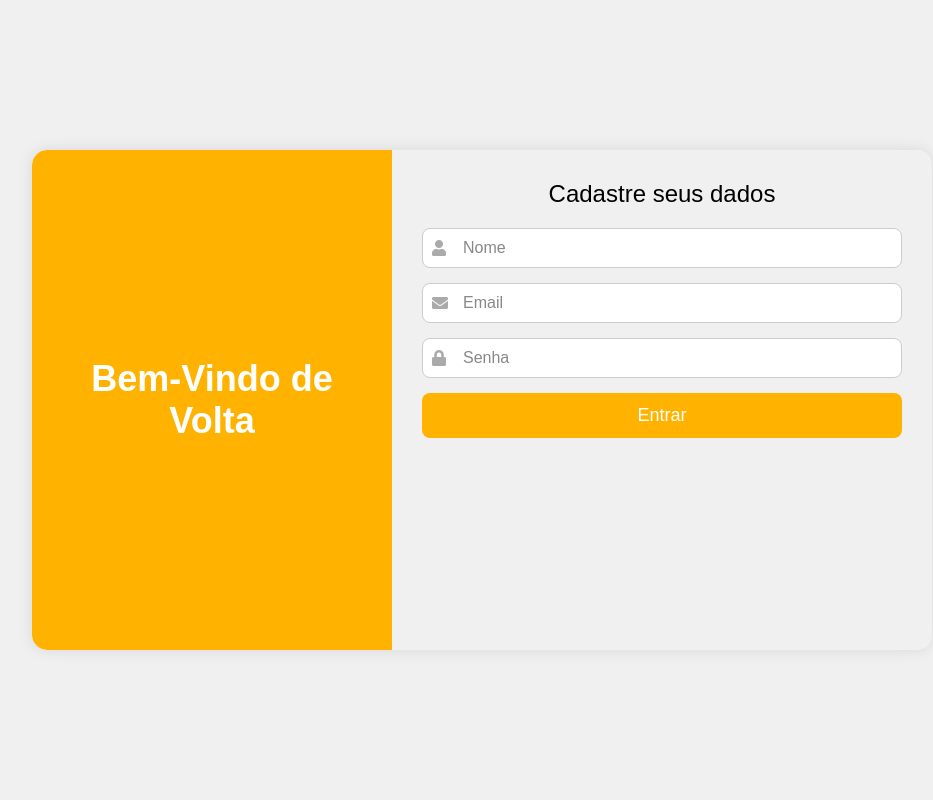
After one commit to EricIkeda1/X4Glass, a Django app: page /login/ in a window 1280 px wide. The commit adds this page. Shown: the whole page, without its empty margins (158-1091 px from the left). Run offline with Django 5.2, Linux system fonts and the light colour scheme.

Commit message:
Tela de Login

```diff
--- a/Frontend/GlassHub/GlassHub/urls.py
+++ b/Frontend/GlassHub/GlassHub/urls.py
@@ -23,4 +23,5 @@ urlpatterns = [
     path('', views.home, name='monitoramento'),
     path('monitoramento/', views.home, name='monitoramento'),
     path('dashbord/', views.dashbord, name='dashbord'),
+    path('login/', views.login, name='login'),
 ]
--- /dev/null
+++ b/Frontend/GlassHub/GlassHubApp/static/style_login.css
@@ -0,0 +1,89 @@
+* {
+    margin: 0;
+    padding: 0;
+    box-sizing: border-box;
+    font-family: Arial, sans-serif;
+}
+
+body {
+    display: flex;
+    justify-content: center;
+    align-items: center;
+    height: 100vh;
+    background-color: #f0f0f0;
+}
+
+.container {
+    display: flex;
+    width: 900px;
+    height: 500px;
+    box-shadow: 0px 0px 15px rgba(0, 0, 0, 0.1);
+    border-radius: 15px;
+    overflow: hidden;
+}
+
+.welcome-section {
+    background-color: #FFB300;
+    padding: 20px;
+    width: 40%;
+    display: flex;
+    justify-content: center;
+    align-items: center;
+    color: white;
+    font-size: 24px;
+    text-align: center;
+    border-top-left-radius: 15px;
+    border-bottom-left-radius: 15px;
+}
+
+.form-section {
+    background-color: #f0f0f0;
+    padding: 30px;
+    width: 60%;
+}
+
+.form-section h2 {
+    text-align: center;
+    margin-bottom: 20px;
+    font-weight: normal;
+}
+
+.input-group {
+    position: relative;
+    margin-bottom: 15px;
+}
+
+.input-group i {
+    position: absolute;
+    top: 50%;
+    left: 10px;
+    transform: translateY(-50%);
+    color: #aaa;
+}
+
+.input-group input {
+    width: 100%;
+    padding: 10px 10px 10px 40px;
+    border: 1px solid #ccc;
+    border-radius: 8px;
+    font-size: 16px;
+}
+
+.input-group input::placeholder {
+    color: #888;
+}
+
+button {
+    width: 100%;
+    padding: 12px;
+    background-color: #FFB300;
+    color: white;
+    border: none;
+    border-radius: 8px;
+    font-size: 18px;
+    cursor: pointer;
+}
+
+button:hover {
+    background-color: #FFA000;
+}
--- /dev/null
+++ b/Frontend/GlassHub/GlassHubApp/templates/login.html
@@ -0,0 +1,37 @@
+{% load static %}
+<!DOCTYPE html>
+<html lang="pt-BR">
+<head>
+    <meta charset="UTF-8">
+    <meta name="viewport" content="width=device-width, initial-scale=1.0">
+    <title>Login</title>
+    <link rel="stylesheet" href="{% static 'style_login.css' %}">
+    <link rel="stylesheet" href="https://cdnjs.cloudflare.com/ajax/libs/font-awesome/5.15.4/css/all.min.css">
+</head>
+<body>
+    <div class="container">
+        <div class="welcome-section">
+            <h2>Bem-Vindo de Volta</h2>
+        </div>
+        <div class="form-section">
+            <h2>Cadastre seus dados</h2>
+            <form method="POST">
+                {% csrf_token %}
+                <div class="input-group">
+                    <i class="fas fa-user"></i>
+                    <input type="text" id="name" name="name" required placeholder="Nome" autocomplete="off">
+                </div>
+                <div class="input-group">
+                    <i class="fas fa-envelope"></i>
+                    <input type="email" id="email" name="email" required placeholder="Email" autocomplete="off">
+                </div>
+                <div class="input-group">
+                    <i class="fas fa-lock"></i>
+                    <input type="password" id="password" name="password" required placeholder="Senha" autocomplete="off">
+                </div>
+                <button type="submit">Entrar</button>
+            </form>
+        </div>
+    </div>
+</body>
+</html>
--- a/Frontend/GlassHub/GlassHubApp/views.py
+++ b/Frontend/GlassHub/GlassHubApp/views.py
@@ -6,3 +6,6 @@ def home(request):
 
 def dashbord(request):
     return render(request, 'dashbord.html')
+
+def login(request):
+    return render(request, 'login.html')
```
Also changed, not shown: Frontend/GlassHub/GlassHubApp/static/style_monitoramento.css (+5 -5 lines).
